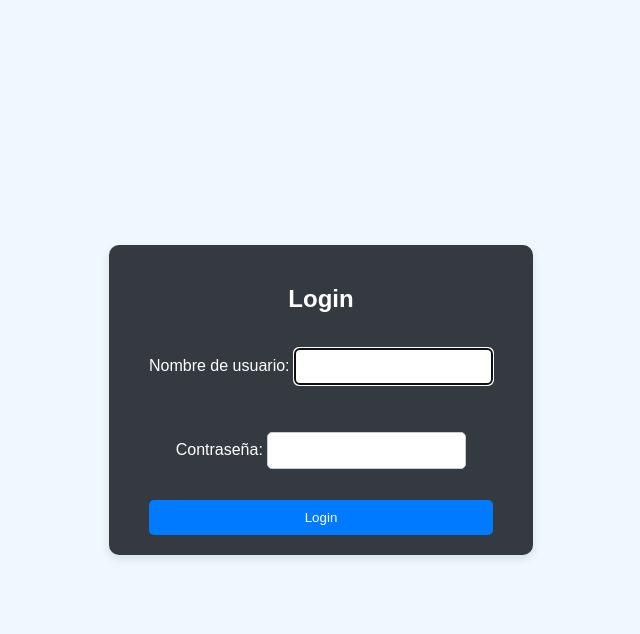
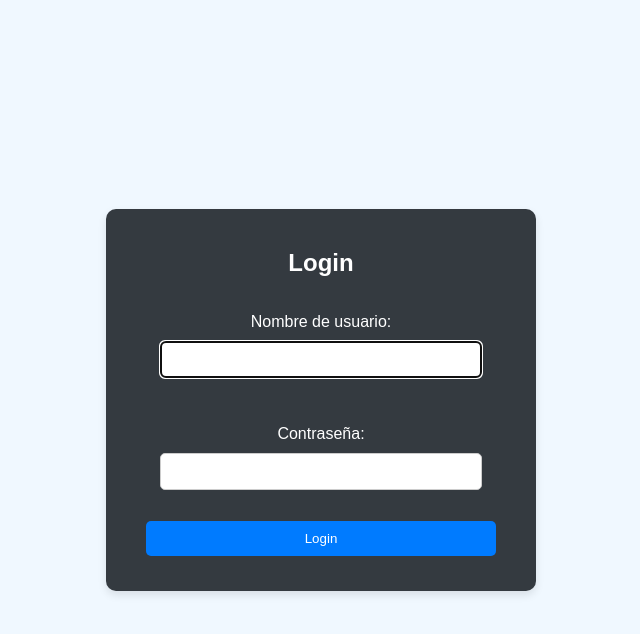
Before and after one commit to REGGDIS/reveloper, a Django app: page /accounts/login/ in a window 1280 px wide. Shown: the top 634 px of the page, without its empty margins (319-959 px from the left). Run offline with Django 5.2, Linux system fonts and the light colour scheme.

Commit message:
Trabajos en el login

```diff
--- a/Reveloper/static/css/login.css
+++ b/Reveloper/static/css/login.css
@@ -14,10 +14,14 @@ body.login {
   border-radius: 10px;
   box-shadow: 0 4px 8px rgba(0, 0, 0, 0.1);
   text-align: center;
+  width: 100%;
+  max-width: 350px;
+}
 
-  label {
-    color: white;
-  }
+.container label {
+  color: white;
+  display: block;
+  margin-bottom: 10px;
 }
 
 h2 {
@@ -27,14 +31,17 @@ h2 {
 form {
   display: flex;
   flex-direction: column;
+  align-items: center;
 }
 
 form input[type="text"],
 form input[type="password"] {
+  display: block;
   margin-bottom: 15px;
   padding: 10px;
   border: 1px solid #ccc;
   border-radius: 5px;
+  width: 300px;
 }
 
 button {
@@ -44,6 +51,8 @@ button {
   border: none;
   border-radius: 5px;
   cursor: pointer;
+  width: 100%;
+  margin-bottom: 15px;
 }
 
 button:hover {
--- a/Reveloper/views.py
+++ b/Reveloper/views.py
@@ -97,7 +97,6 @@ def crear_tarea(request):
             tarea = form.save(commit=False)
             tarea.usuario = request.user  # Asignar el usuario autenticado
             tarea.save()  # Guardar la tarea con el usuario asignado
-            # Redirige a la lista de proyectos o donde prefieras
             return redirect('proyectos')
     else:
         form = TareaPorDesarrollarForm()
```
